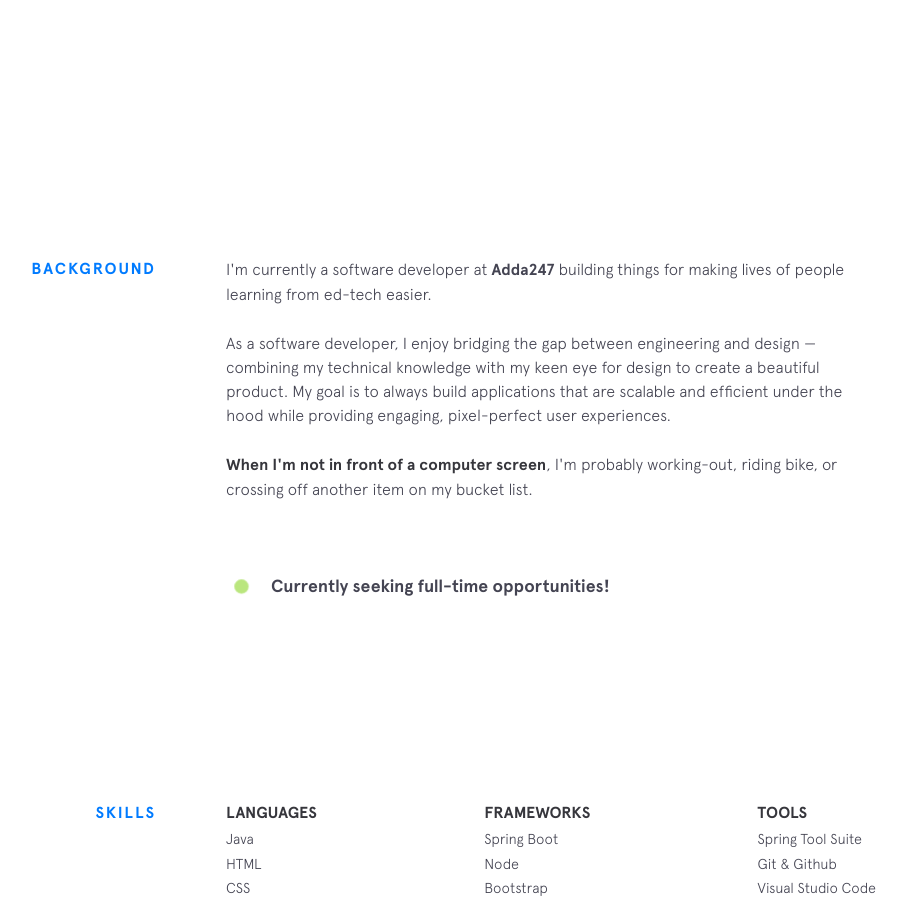
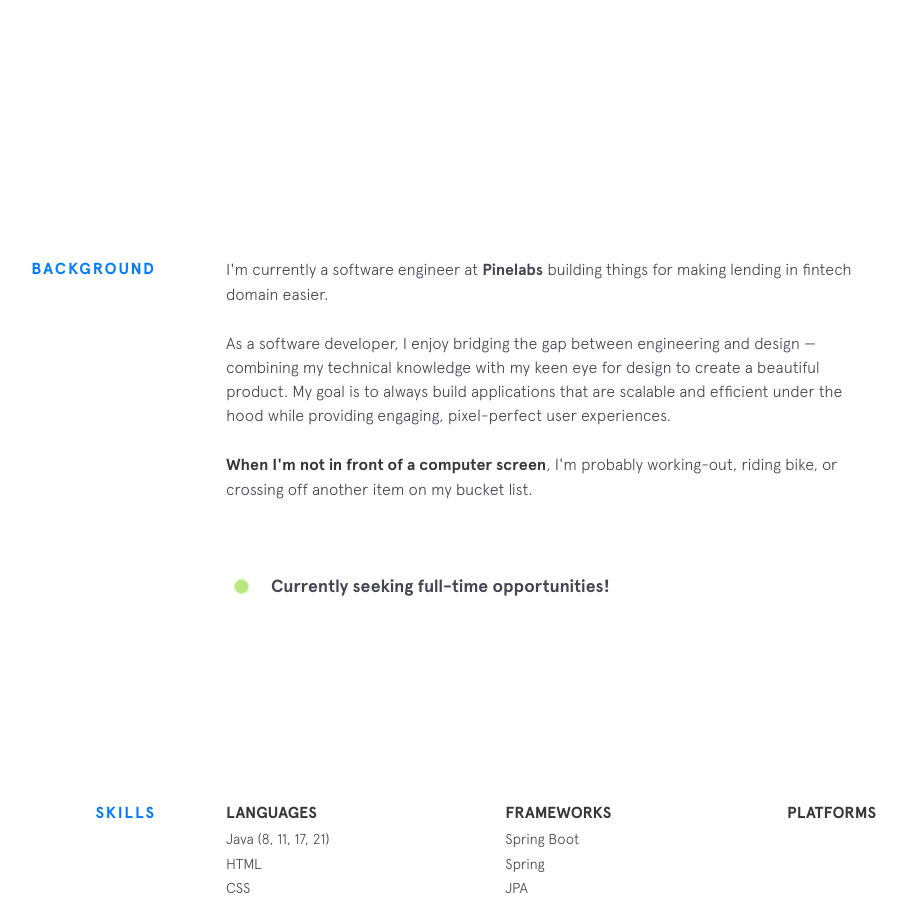
Before and after one commit to mohitkum4r/mohitkum4r.github.io, a Jekyll site: the page built from index.html, in a window 1280 px wide and 900 px high, scrolled down 743 px. Shown: the whole window, without its empty margins (224-1131 px from the left). Built offline with Jekyll 4.4.1, drawn with Linux system fonts in a browser that asks for light colours; nearby versions of some CDN libraries; some of the changed text lies outside the part shown.

```diff
--- a/_data/skills.yml
+++ b/_data/skills.yml
@@ -1,20 +1,20 @@
 languages:
-  - item: Java
+  - item: Java (8, 11, 17, 21)
   - item: HTML
   - item: CSS
   - item: SQL
-  - item: React
+  - item: JavaScript
 
 frameworks:
   - item: Spring Boot
-  - item: Node
-  - item: Bootstrap
-  - item: Express
+  - item: Spring
+  - item: JPA
   - item: Hibernate
+  - item: React
 
-tools:
-  - item: Spring Tool Suite
-  - item: Git & Github
-  - item: Visual Studio Code
-  - item: Chrome DevTools
+platforms:
+  - item: Apache Kafka
+  - item: AWS S3
+  - item: Schema Registry
+  - item: Docker
   - item: Postman
--- a/_includes/background.html
+++ b/_includes/background.html
@@ -2,8 +2,8 @@
   <div class="section__title">Background</div>
   <div class="section__content">
     <p>
-      I'm currently a software developer at
-      <a class="underline-link" href="https://www.adda247.com/" target="_blank">Adda247</a> building things for making lives of people learning from ed-tech easier.
+      I'm currently a software engineer at
+      <a class="underline-link" href="https://www.pinelabs.com/" target="_blank">Pinelabs</a> building things for making lending in fintech domain easier.
     </p>
 
     <p>
--- a/_includes/footer.html
+++ b/_includes/footer.html
@@ -7,7 +7,7 @@
       <span>Mohit Kumar</span>
       <!-- <img class="emoji" src="{{site.baseurl}}/img/emojis/rockon.png" alt="emoji"> -->
       |
-      <span>2021</span>
+      <span>2024</span>
     </div>
   </div>
   <div class="footer__links">
--- a/_includes/skills.html
+++ b/_includes/skills.html
@@ -20,10 +20,10 @@
         </ul>
       </div>
       <div class="skillz__category">
-        <div class="skillz__category__label">Tools</div>
+        <div class="skillz__category__label">Platforms</div>
         <ul>
-          {% for tool in site.data.skills.tools %}
-          <li class="skillz__category__item">{{tool.item}}</li>
+          {% for tool in site.data.skills.platforms %}
+          <li class="skillz__category__item">{{platforms.item}}</li>
           {% endfor %}
         </ul>
       </div>
--- a/package.json
+++ b/package.json
@@ -1,5 +1,5 @@
 {
-  "name": "mohitkumar.info",
+  "name": "mohitkumar.xyz",
   "version": "0.0.0",
   "description": "Design-minded backend software developer.",
   "repository": {
--- a/robots.txt
+++ b/robots.txt
@@ -1,3 +1,3 @@
 User-agent: *
 Disallow:
-Sitemap: https://mohitkumar.info/sitemap.xml
+Sitemap: https://mohitkumar.xyz/sitemap.xml
--- a/sitemap.xml
+++ b/sitemap.xml
@@ -8,8 +8,8 @@
 
 
 <url>
-  <loc>https://mohitkumar.info/</loc>
-  <lastmod>2022-02-16T18:27:37+00:00</lastmod>
+  <loc>https://mohitkumar.xyz/</loc>
+  <lastmod>2024-04-02T00:27:37+00:00</lastmod>
 </url>
 
 
```
Also changed, not shown: _data/experience.yml (+11 -2 lines), 1 other file.
